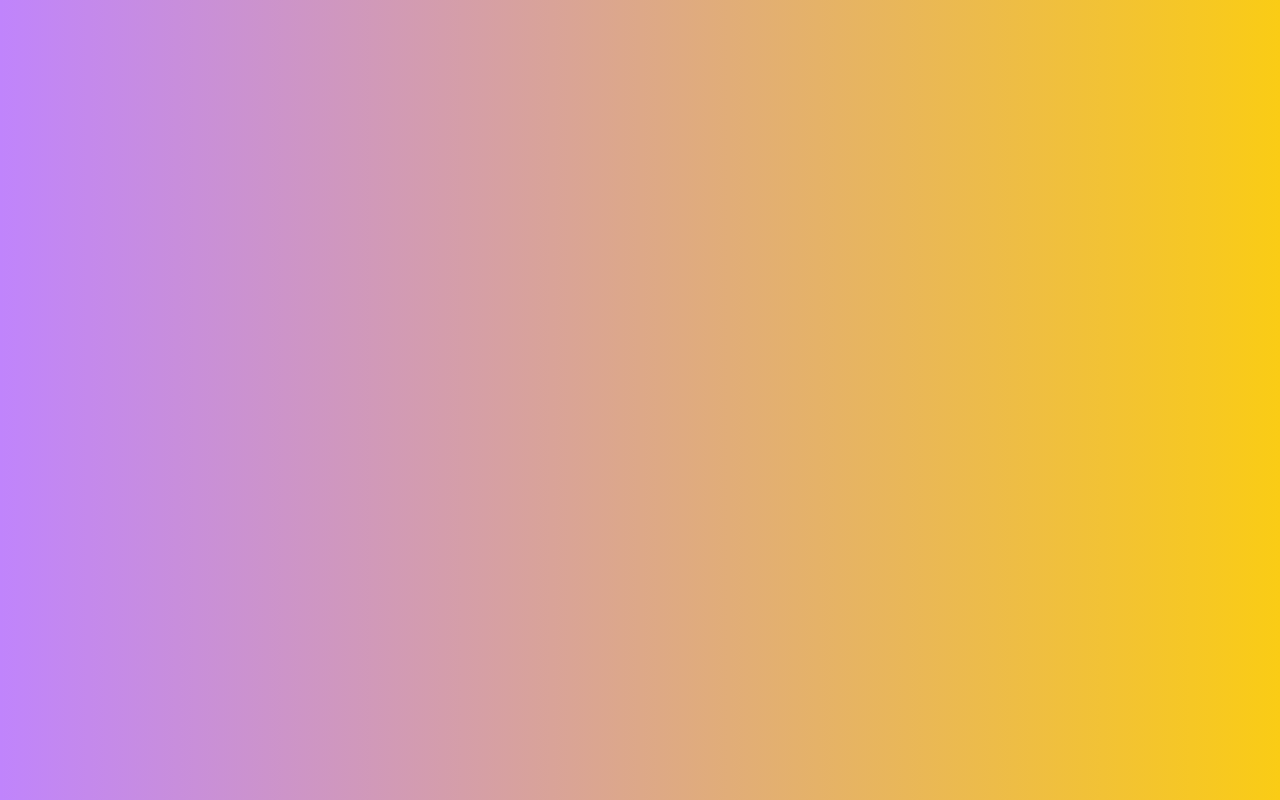
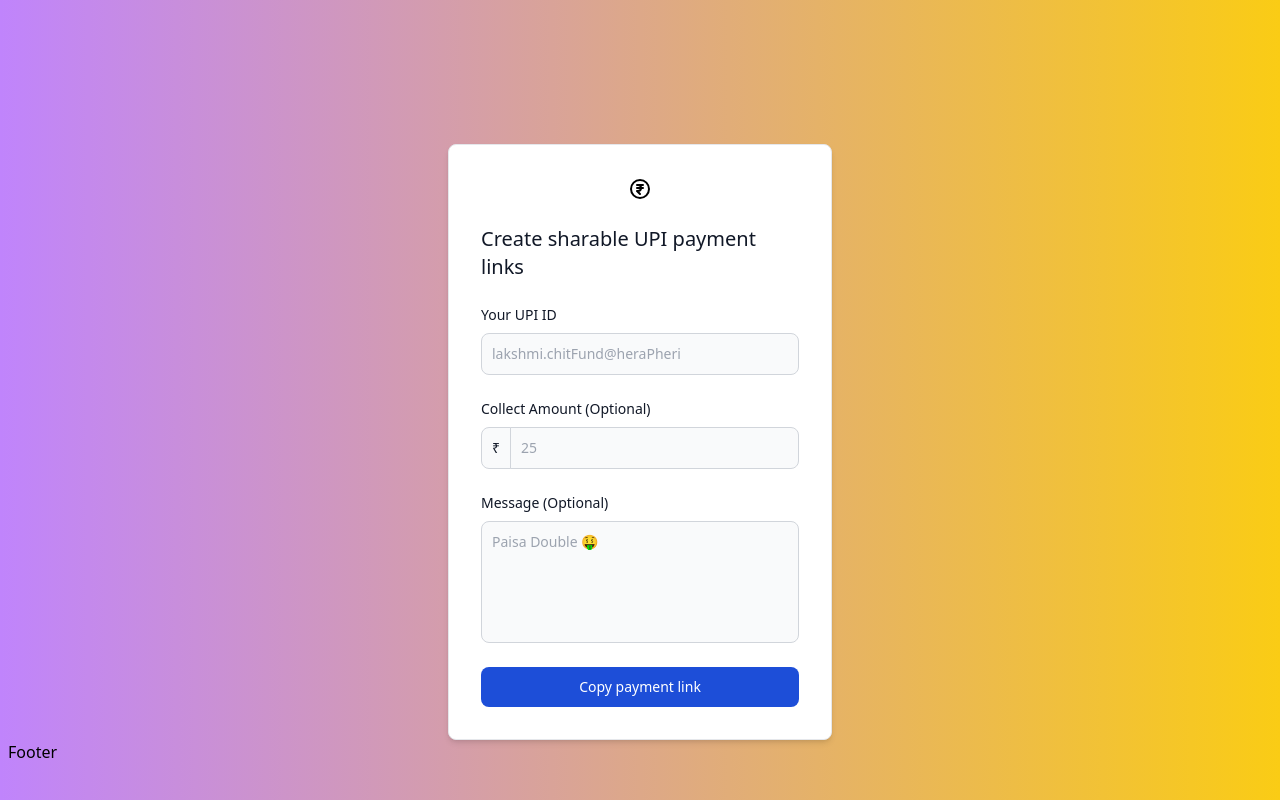
Before and after one commit to real-tea/UpayI, a Next.js app: page / in a window 1280 px wide. Built offline with nearby package versions, Linux system fonts and the light colour scheme.

Commit message:
card component

```diff
--- a/components/Card.tsx
+++ b/components/Card.tsx
@@ -1,13 +1,114 @@
 // import React from 'react'
+import { FormEvent } from 'react';
 import { ToastContainer , toast } from 'react-toastify';
 import 'react-toastify/dist/ReactToastify.css';
-
+import Footer from './Footer';
 
 
 const Card = () => {
+
+  const createLink = (e : FormEvent) => {
+    e.preventDefault();
+    // @ts-ignore
+    const upi = e.target.upi.value; //ts ignore is used to skip the typescript's compiler on the next line
+
+    // @ts-ignore
+    const amount = e.target.amount.value;
+
+    // @ts-ignore
+
+    const message = e.target.message.value;
+
+    let link = `https`
+  }
+
   return (
     <>
-    <div></div>
+    <div className = "mx-auto max-w-sm rounded-lg border border-gray-200 bg-white p-4 shadow-md sm:p-6 lg:p-8">
+      <form className = "space-y-6" onSubmit = {createLink}>
+      <svg
+            xmlns="http://www.w3.org/2000/svg"
+            className="mx-auto h-6 w-6"
+            fill="none"
+            viewBox="0 0 24 24"
+            stroke="currentColor"
+          >
+            <path
+              strokeLinecap="round"
+              strokeLinejoin="round"
+              strokeWidth={2}
+              d="M9 8h6m-5 0a3 3 0 110 6H9l3 3m-3-6h6m6 1a9 9 0 11-18 0 9 9 0 0118 0z"
+            />
+          </svg>
+          <h5 className="text-xl font-medium text-gray-900">
+            Create sharable UPI payment links
+          </h5>
+          <div>
+            <label
+              htmlFor="upi"
+              className="mb-2 block text-sm font-medium text-gray-900"
+            >
+              Your UPI ID
+            </label>
+            <input
+              type="text"
+              name="upi"
+              id="upi"
+              className="block w-full rounded-lg border border-gray-300 bg-gray-50 p-2.5 text-sm text-gray-900 focus:border-blue-500 focus:ring-blue-500"
+              placeholder="lakshmi.chitFund@heraPheri"
+              required
+            />
+          </div>
+          <div>
+            <label
+              htmlFor="amount"
+              className="mb-2 block text-sm font-medium text-gray-900"
+            >
+              Collect Amount (Optional)
+            </label>
+            <div className="relative mb-4 flex w-full flex-wrap items-stretch">
+              <div className="-mr-px flex">
+                <span className="rounded-l-lg border border-gray-300 bg-gray-50 p-2.5 text-sm text-gray-900 focus:border-blue-500 focus:ring-blue-500">
+                  ₹
+                </span>
+              </div>
+              <input
+                type="number"
+                name="amount"
+                id="amount"
+                min={0}
+                max={100000}
+                placeholder="25"
+                className="flex-growblock relative w-full flex-1 flex-shrink rounded-r-lg border border-gray-300 bg-gray-50 p-2.5 text-sm text-gray-900 focus:border-blue-500 focus:ring-blue-500"
+              />
+            </div>
+          </div>
+          <div>
+            <label
+              htmlFor="message"
+              className="mb-2 block text-sm font-medium text-gray-900"
+            >
+              Message (Optional)
+            </label>
+            <textarea
+              name="message"
+              id="message"
+              rows={5}
+              maxLength={140}
+              className="block w-full resize-none rounded-lg border border-gray-300 bg-gray-50 p-2.5 text-sm text-gray-900 focus:border-blue-500 focus:ring-blue-500"
+              placeholder="Paisa Double 🤑"
+            />
+          </div>
+          <button
+            type="submit"
+            className="w-full rounded-lg bg-blue-700 px-5 py-2.5 text-center text-sm font-medium text-white hover:bg-blue-800 focus:ring-4 focus:ring-blue-300"
+          >
+            Copy payment link
+          </button>
+      </form>
+      <ToastContainer/>
+    </div>
+    <Footer/>
     </>
   )
 }
--- /dev/null
+++ b/components/Footer.tsx
@@ -0,0 +1,9 @@
+import React from 'react'
+
+const Footer = () => {
+  return (
+    <div>Footer</div>
+  )
+}
+
+export default Footer
--- a/pages/index.tsx
+++ b/pages/index.tsx
@@ -1,9 +1,9 @@
 import type { NextPage } from 'next'
 import Head from 'next/head'
-import Image from 'next/image'
+// import Image from 'next/image'
 // import styles from '../styles/Home.module.css'
 // import { ToastContainer, toast } from 'react-toastify';
-
+import Card from '../components/Card';
 
 const Home: NextPage = () => {
 
@@ -33,7 +33,9 @@ const Home: NextPage = () => {
 
     </Head>
         <div className = "h-screen w-full content-center overflow-y-clip bg-gradient-to-r from-purple-400 to-yellow-400">
-          <div className = "py-14 px-2 sm:py-36"></div>
+          <div className = "py-14 px-2 sm:py-36">
+            <Card/>
+          </div>
         </div>
     </>
   )
```
